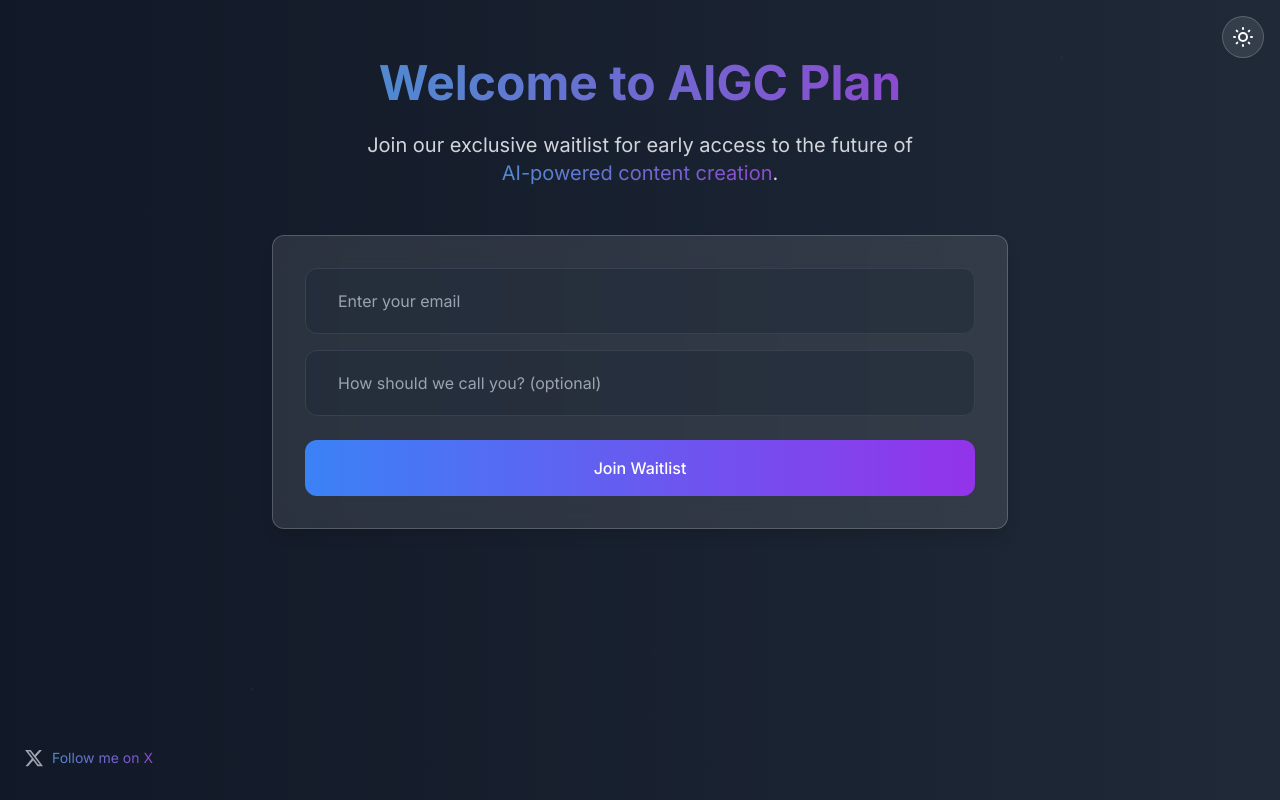
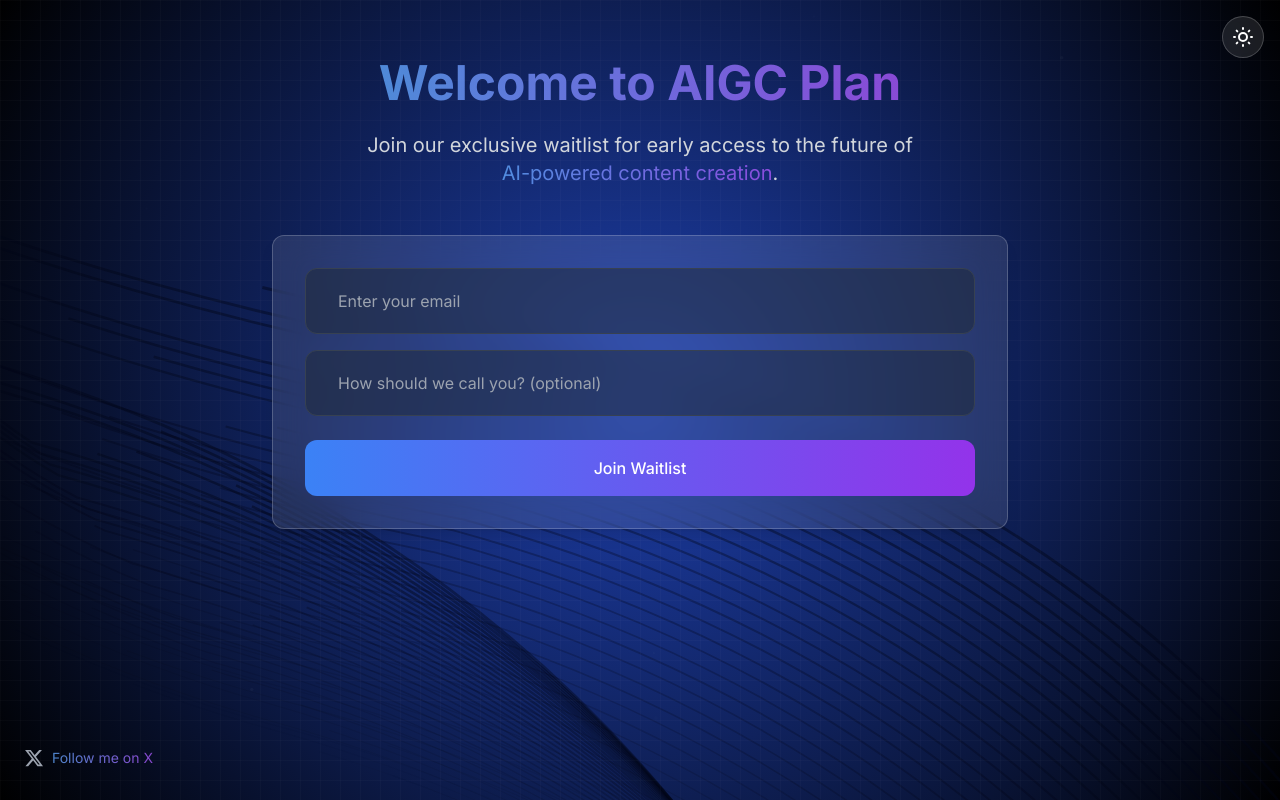
Before and after one commit to zsjosh/aigcplan-waitlist, a Next.js app: page / in a window 1280 px wide. Built offline with nearby package versions, Linux system fonts and the light colour scheme.

Commit message:
Update page.tsx

```diff
--- a/src/app/page.tsx
+++ b/src/app/page.tsx
@@ -367,7 +367,7 @@ const HomeContent = () => {
     <div className={`min-h-screen flex flex-col relative overflow-hidden transition-colors duration-500 ${
       themeMode === 'light'
         ? 'bg-gradient-to-b from-white to-gray-50 text-gray-900'
-        : 'bg-gradient-to-b from-gray-900 to-gray-800 text-white'
+        : 'bg-[radial-gradient(circle_at_center,#1E40AF,#000000)] text-white'
     }`}>
       <ThemeToggle />
 
@@ -386,8 +386,8 @@ const HomeContent = () => {
         <div className={`absolute inset-0 transition-opacity duration-500 ${
           themeMode === 'light'
             ? 'bg-[linear-gradient(to_right,#e5e7eb/1_1px,transparent_1px),linear-gradient(to_bottom,#e5e7eb/1_1px,transparent_1px)]'
-            : 'bg-[linear-gradient(to_right,#4f46e5/3_1px,transparent_1px),linear-gradient(to_bottom,#4f46e5/3_1px,transparent_1px)]'
-        } bg-[size:4rem_4rem] [mask-image:radial-gradient(ellipse_60%_50%_at_50%_0%,#000_70%,transparent_110%)]`}></div>
+            : 'bg-[linear-gradient(to_right,rgba(255,255,255,0.02)_1px,transparent_1px),linear-gradient(to_bottom,rgba(255,255,255,0.02)_1px,transparent_1px)]'
+        } bg-[size:20px_20px]`}></div>
 
         {/* Gradient overlays */}
         <div className={`absolute inset-0 transition-opacity duration-500 ${
```
